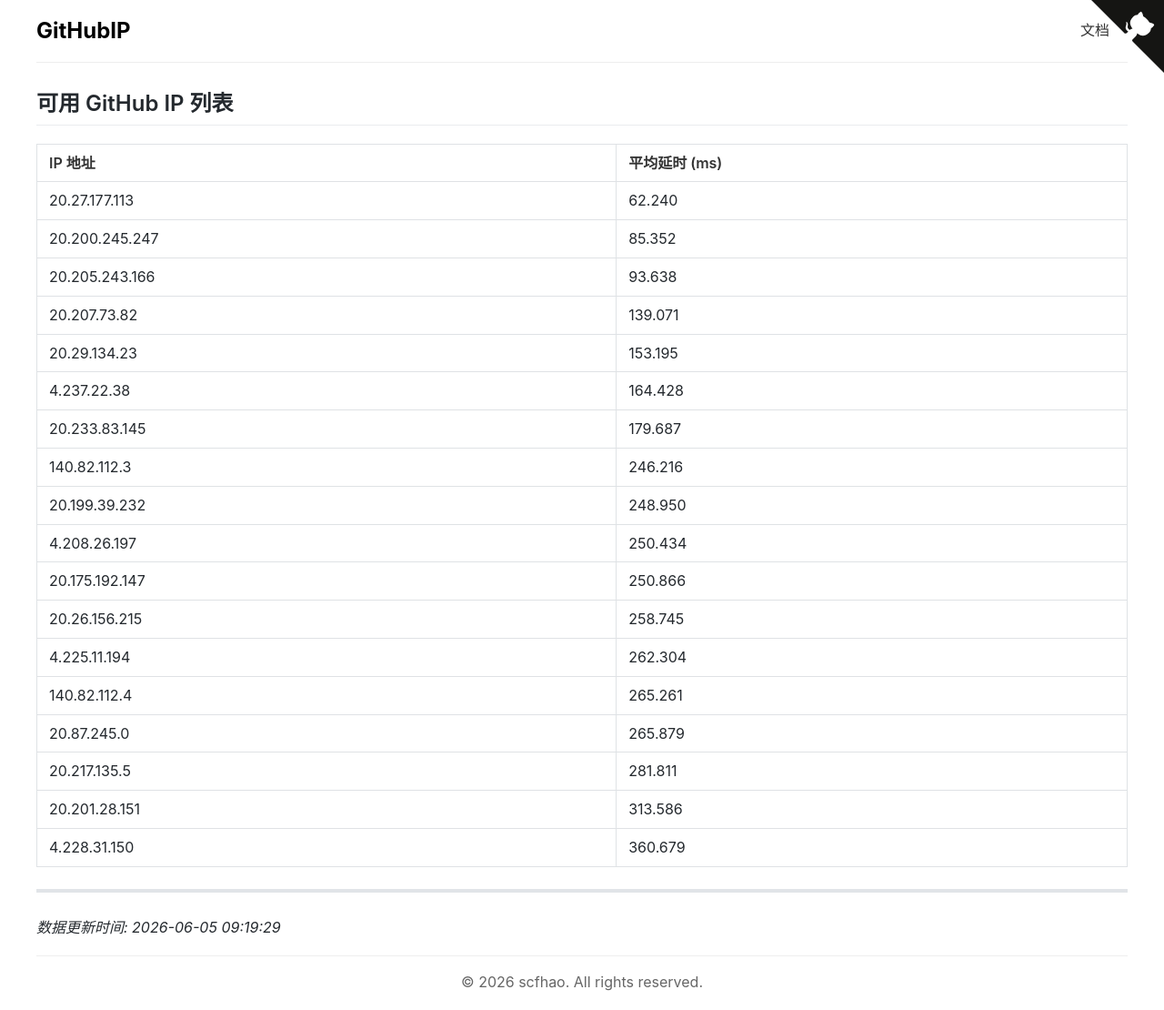
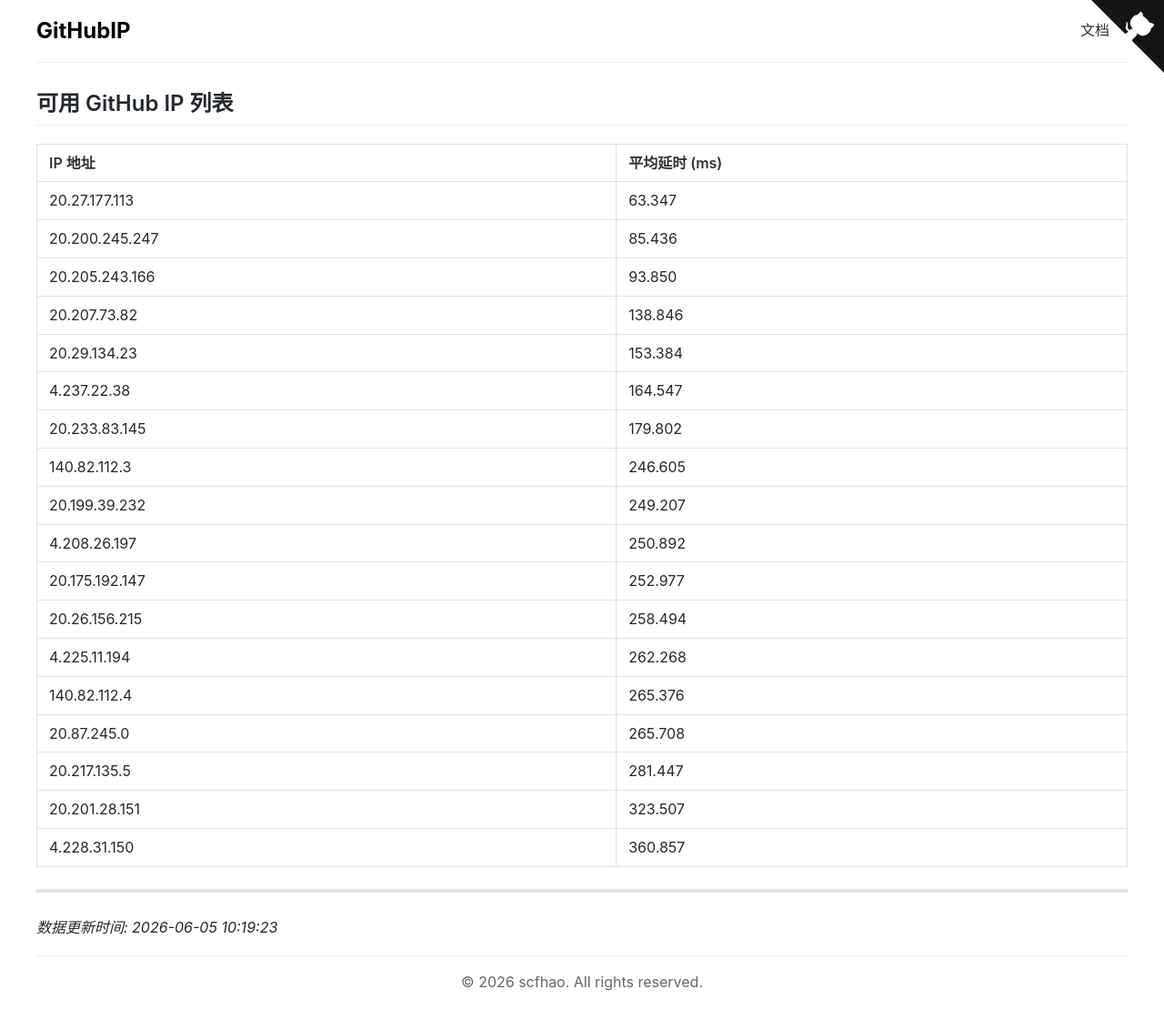
Before and after one commit to scfhao/GitHubIP, a Jekyll site: the page built from index.md, in a window 1280 px wide. Shown: the whole page at 91% size. Built offline with Jekyll 4.4.1, drawn with Linux system fonts in a browser that asks for light colours.

Commit message:
自动脚本执行 - 2026-06-05 10:19:23

```diff
--- a/index.md
+++ b/index.md
@@ -1,32 +1,32 @@
 ---
 layout: home
 title: GitHub IP 列表
-date: 2026-06-05 09:19:29
+date: 2026-06-05 10:19:23
 ---
 
 ## 可用 GitHub IP 列表
 
 | IP 地址 | 平均延时 (ms) |
 |---------|--------------|
-| 20.27.177.113 | 62.240 |
-| 20.200.245.247 | 85.352 |
-| 20.205.243.166 | 93.638 |
-| 20.207.73.82 | 139.071 |
-| 20.29.134.23 | 153.195 |
-| 4.237.22.38 | 164.428 |
-| 20.233.83.145 | 179.687 |
-| 140.82.112.3 | 246.216 |
-| 20.199.39.232 | 248.950 |
-| 4.208.26.197 | 250.434 |
-| 20.175.192.147 | 250.866 |
-| 20.26.156.215 | 258.745 |
-| 4.225.11.194 | 262.304 |
-| 140.82.112.4 | 265.261 |
-| 20.87.245.0 | 265.879 |
-| 20.217.135.5 | 281.811 |
-| 20.201.28.151 | 313.586 |
-| 4.228.31.150 | 360.679 |
+| 20.27.177.113 | 63.347 |
+| 20.200.245.247 | 85.436 |
+| 20.205.243.166 | 93.850 |
+| 20.207.73.82 | 138.846 |
+| 20.29.134.23 | 153.384 |
+| 4.237.22.38 | 164.547 |
+| 20.233.83.145 | 179.802 |
+| 140.82.112.3 | 246.605 |
+| 20.199.39.232 | 249.207 |
+| 4.208.26.197 | 250.892 |
+| 20.175.192.147 | 252.977 |
+| 20.26.156.215 | 258.494 |
+| 4.225.11.194 | 262.268 |
+| 140.82.112.4 | 265.376 |
+| 20.87.245.0 | 265.708 |
+| 20.217.135.5 | 281.447 |
+| 20.201.28.151 | 323.507 |
+| 4.228.31.150 | 360.857 |
 
 ---
 
-*数据更新时间: 2026-06-05 09:19:29*
+*数据更新时间: 2026-06-05 10:19:23*
```
